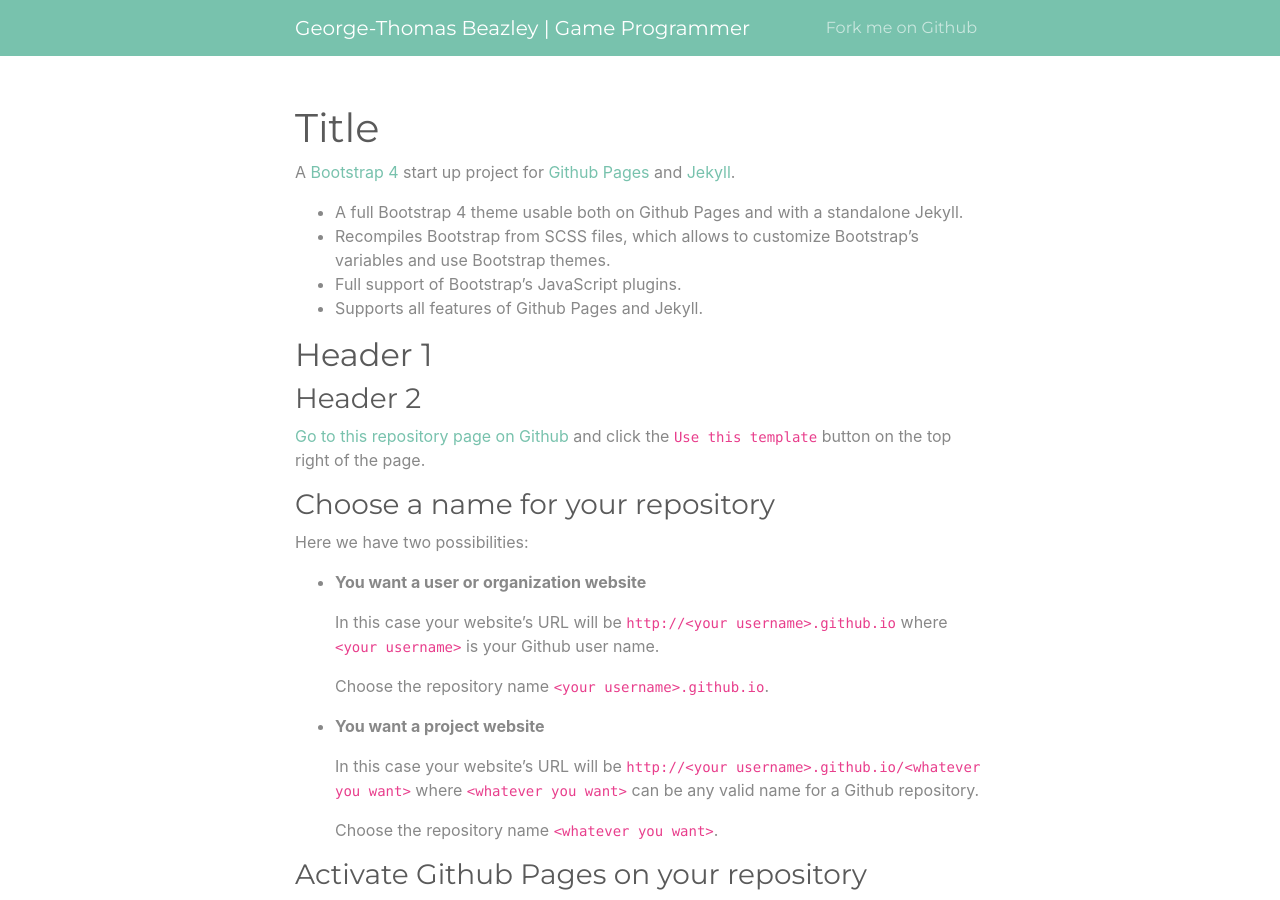
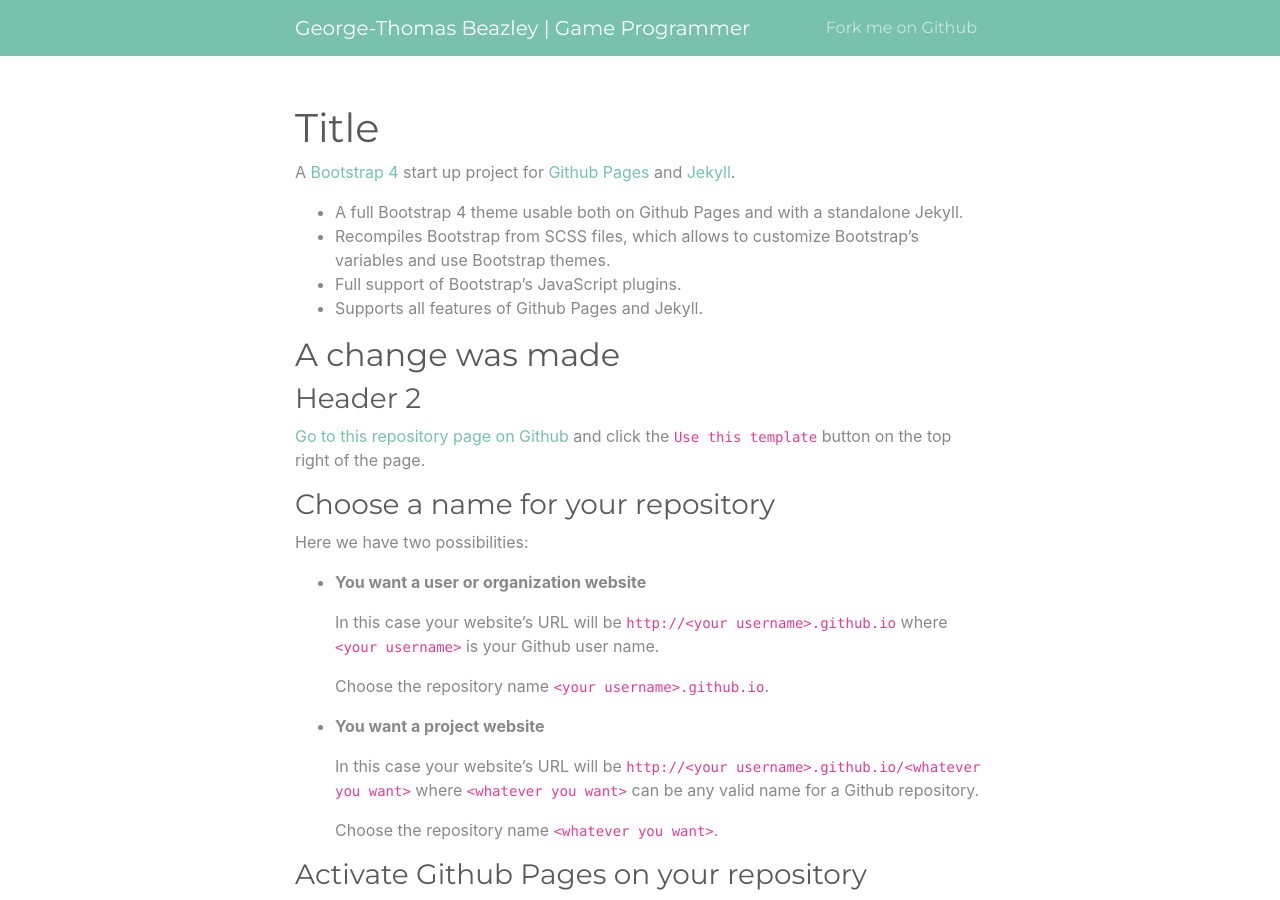
Before and after one commit to gtbeazley/gtbeazley.github.io, a Jekyll site: the page built from index.md, in a window 1280 px wide and 900 px high. Built offline with Jekyll 4.4.1, drawn with Linux system fonts in a browser that asks for light colours.

Commit message:
test for a test to be made

```diff
--- a/index.md
+++ b/index.md
@@ -10,7 +10,7 @@ A [Bootstrap 4](https://getbootstrap.com/) start up project for [Github Pages](h
 * Full support of Bootstrap's JavaScript plugins.
 * Supports all features of Github Pages and Jekyll.
 
-## Header 1
+## A change was made
 
 ### Header 2
 
```
